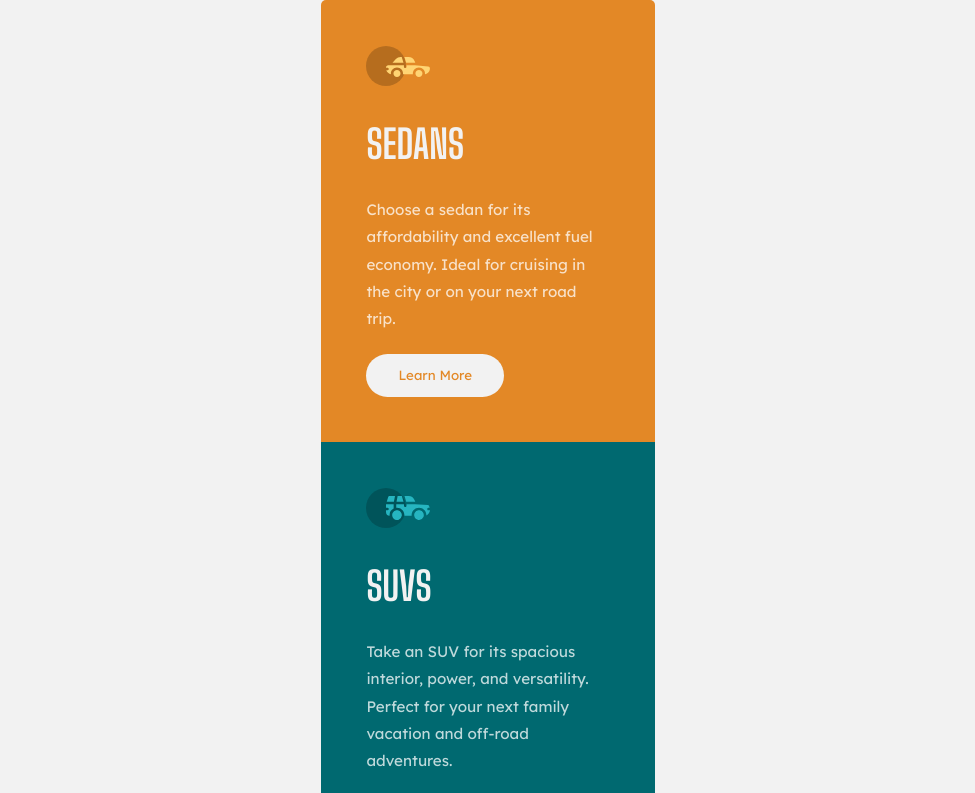
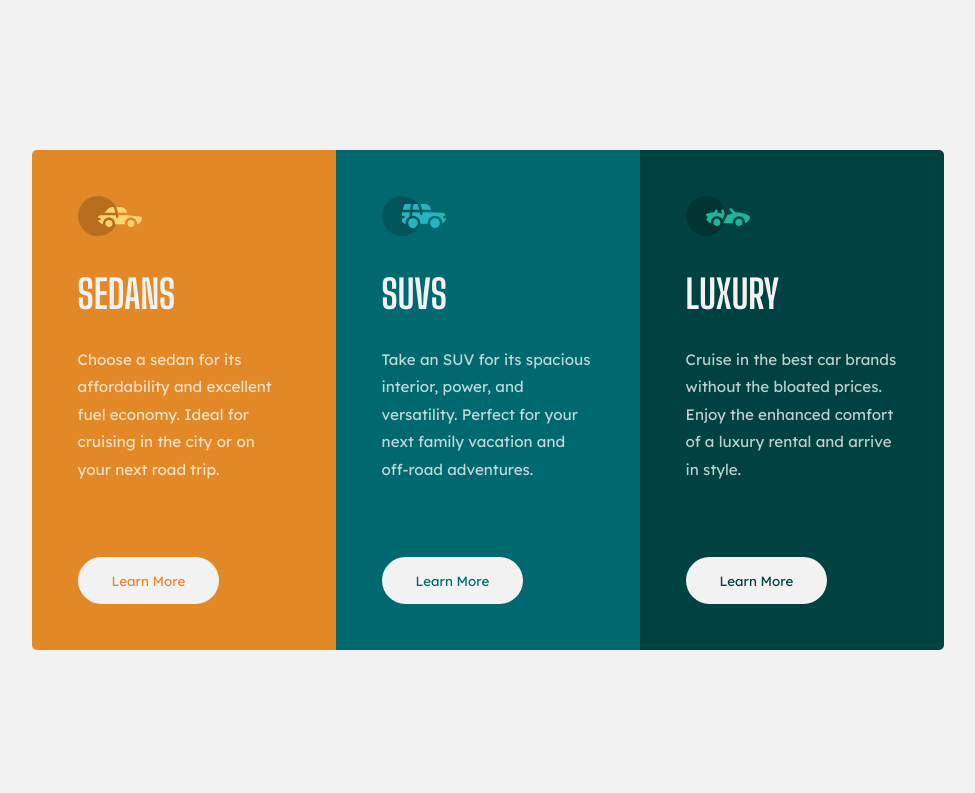
Before and after one commit to JoshuaMeeks/3-column-preview-card-component, a plain HTML site: page index.html in a window 1280 px wide. Shown: the top 793 px of the page, without its empty margins (152-1127 px from the left). Drawn offline with Linux system fonts and the light colour scheme.

Commit message:
Add styling to Desktop design and active states

```diff
--- a/styles.css
+++ b/styles.css
@@ -15,6 +15,7 @@
 }
 
 body {
+  min-height: 100vh;
   display: flex;
   justify-content: center;
   background-color: var(--very-light-gray);
@@ -65,10 +66,16 @@ p, button {
 }
 
 button {
+  cursor: pointer;
   background-color: var(--very-light-gray);
-  border: none;
+  border: solid transparent 2px;
   padding: 1em 2.4em 1em 2.4em;
   border-radius: 2em;
+}
+
+button:hover {
+  border: solid var(--very-light-gray) 2px;
+  background-color: transparent;
 }
 
 .container-1 > button {
@@ -82,3 +89,34 @@ button {
 .container-3 > button {
   color: var(--very-dark-cyan);
 }
+
+.container-1 > button:hover {
+  color: var(--very-light-gray);
+}
+
+.container-2 > button:hover {
+  color: var(--very-light-gray);
+}
+
+.container-3 > button:hover {
+  color: var(--very-light-gray);
+}
+
+@media (min-width: 500px) {
+  body {
+    align-items: center;
+  }
+
+  main {
+    width: auto;
+    display: flex;
+  }
+
+  .container-1, .container-2, .container-3 {
+    width: 20em;
+  }
+
+  button {
+    margin-top: 4em;
+  }
+}
```
